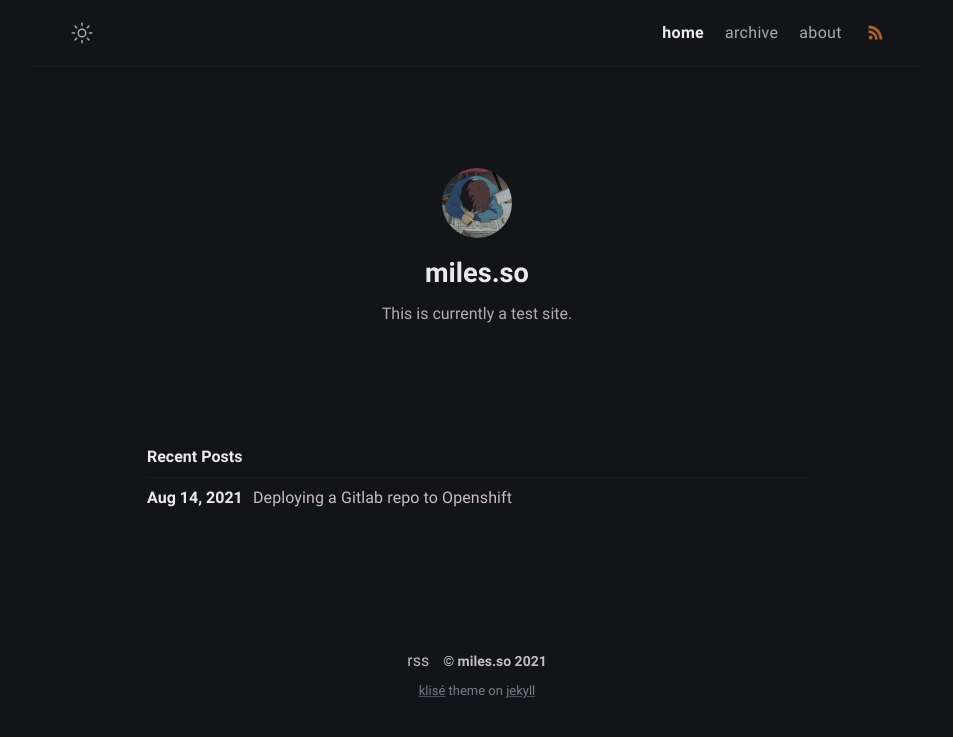
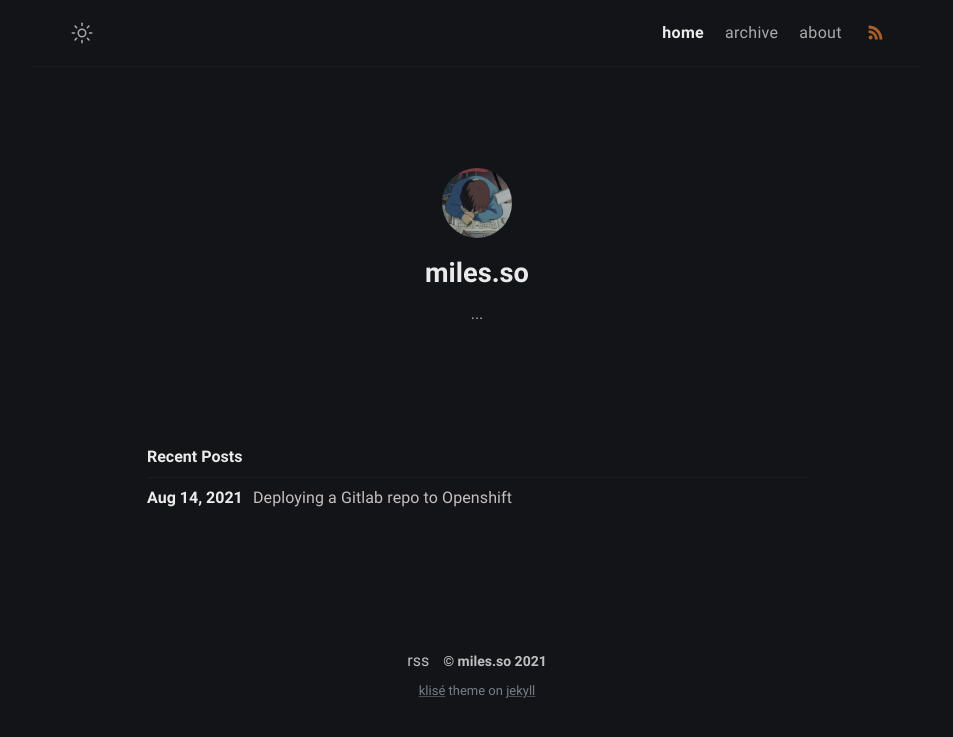
Before and after one commit to pbexe/jekyll-klise, a Jekyll site: the page built from index.md, in a window 1280 px wide. Shown: the top 737 px of the page, without its empty margins (163-1116 px from the left). Built offline with Jekyll 4.4.1, drawn with Linux system fonts in a browser that asks for light colours; comment, search, counter and statistics services are not loaded.

Commit message:
Changed config

```diff
--- a/_config.yml
+++ b/_config.yml
@@ -1,23 +1,23 @@
 # Site settings
 title: miles.so # site title
 description: >- # site description
-  This is a test site 123
+  I write things sometimes
 lang: en-GB # default lang
 timezone: Europe/London # set your timezone
 image: assets/img/avatar.jpg # This image used for Open Graph more info https://ogp.me/
-repo: https://github.com/piharpi/jekyll-klise # site repo [optional]
+# repo: https://github.com/piharpi/jekyll-klise # site repo [optional]
 mode: dark # default theme "dark" | "light"
 
 # Profile settings
 author:
   name: Miles # author name
   bio: >- # tell to the world
-    This is currently a test site.
+    ...
   # username: username # general username
   github: pbexe # github username
   # twitter: twitter_username # twitter username
   # facebook: facebook_username # facebook username
-  email: contact@milesbudden.com # email adress
+  email: contact@miles.so # email adress
   avatar: /assets/img/avatar.jpg # change with your own avatar
 
 # URL settings
```
